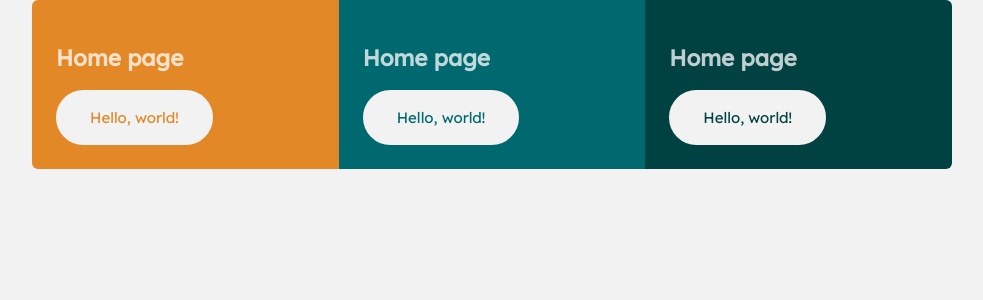
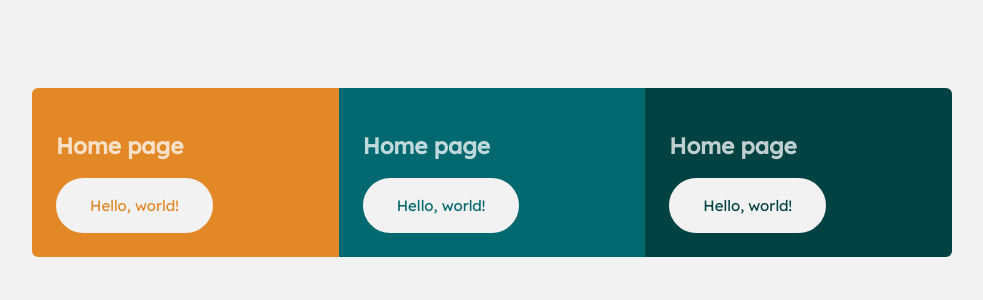
Before and after one commit to lethiandev/fm-three-column-cards, a Vue app: page / in a window 1280 px wide. Shown: the top 300 px of the page, without its empty margins (148-1131 px from the left). Built offline with nearby package versions, Linux system fonts and the light colour scheme.

Commit message:
Add container padding

```diff
--- a/src/scss/layout.module.scss
+++ b/src/scss/layout.module.scss
@@ -6,5 +6,6 @@
 
 .container {
   margin: 0 auto;
+  padding: 88px 24px;
   max-width: 920px;
 }
```
